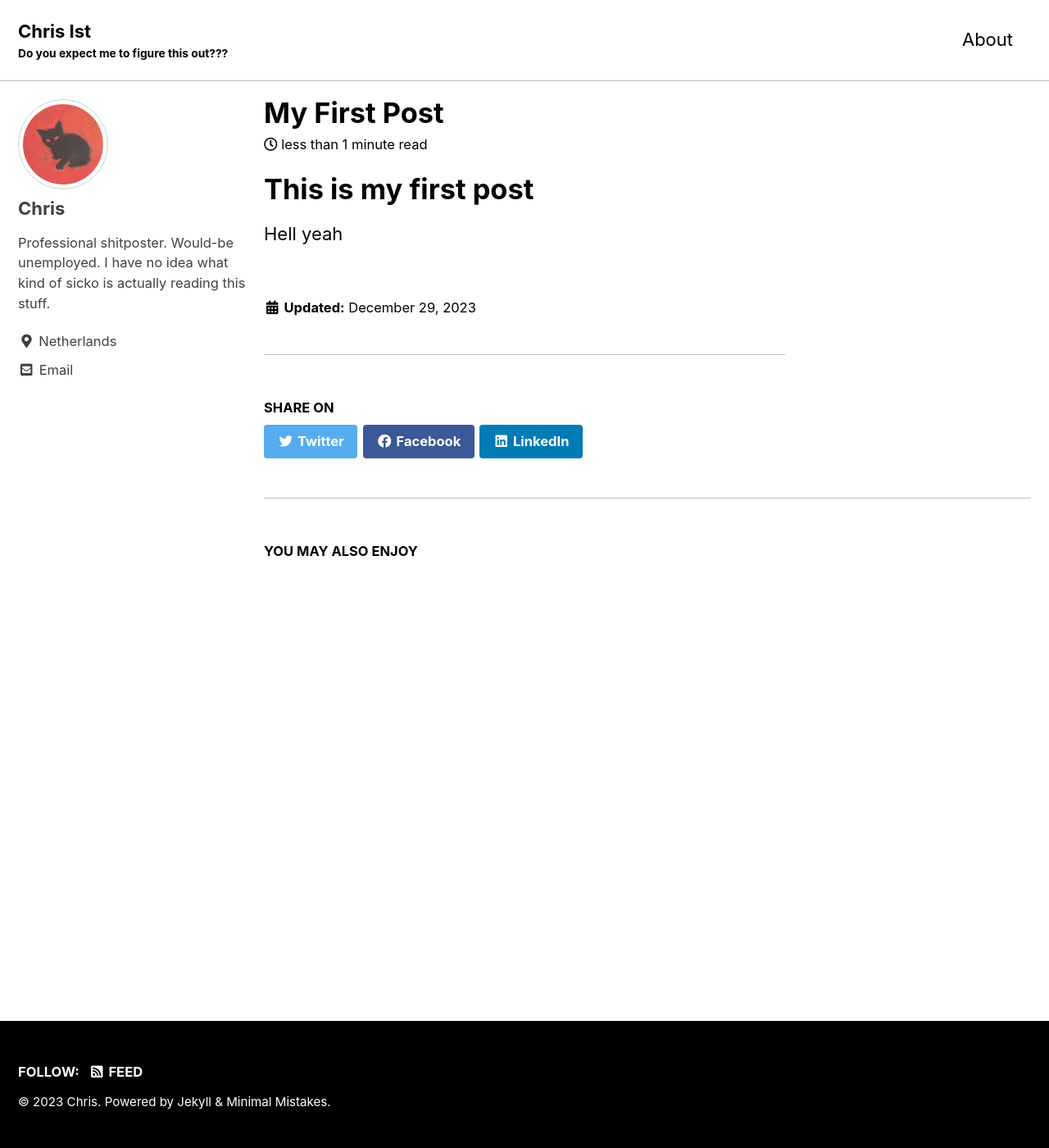
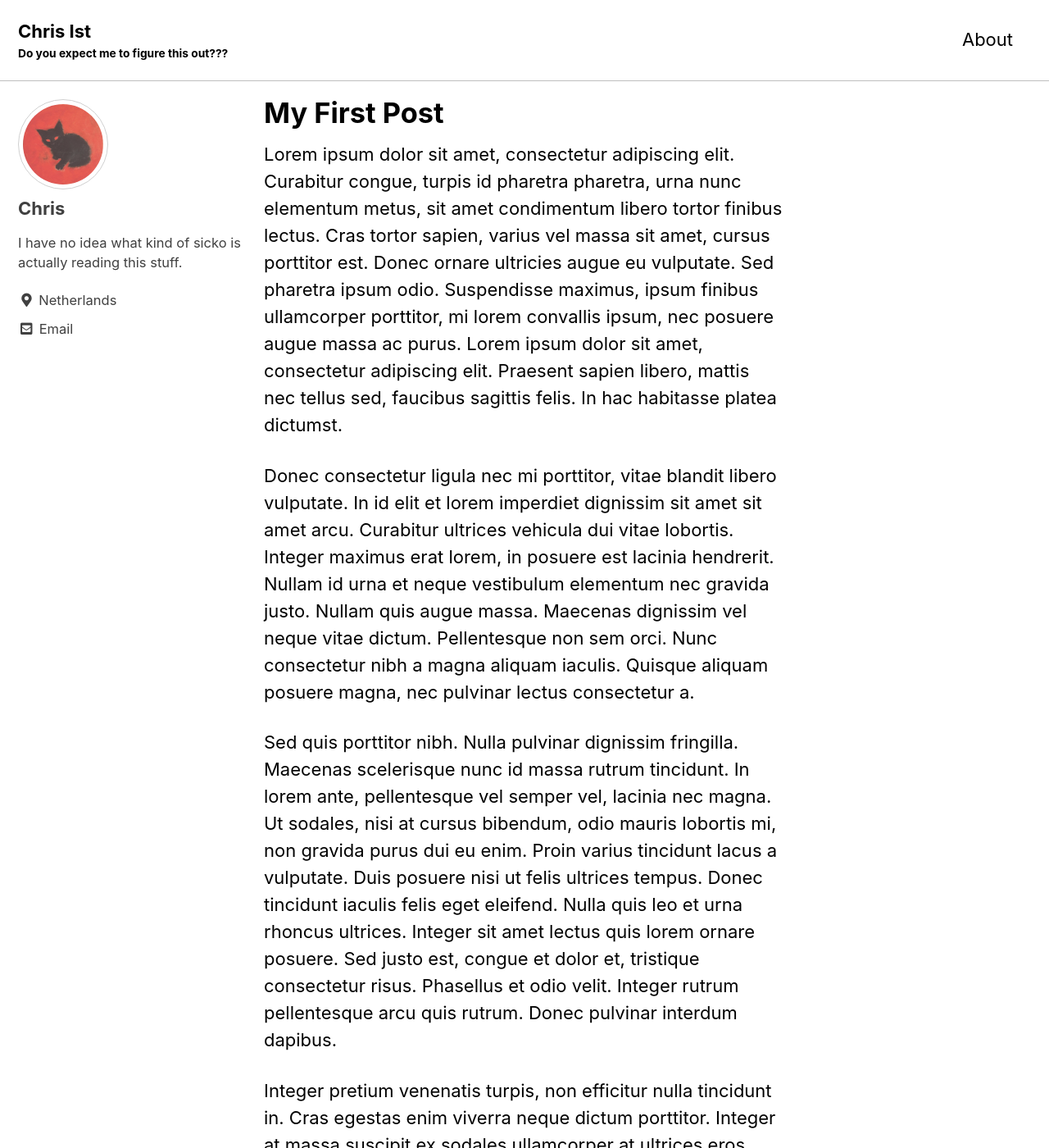
Before and after one commit to Jokip7/jokip7.github.io, a Jekyll site: the page built from _posts/2023-12-29-my-first-post.md, in a window 1280 px wide and 1400 px high. Shown: the whole window at 82% size. Built offline with Jekyll 4.4.1, drawn with Linux system fonts in a browser that asks for light colours; cached includes are drawn as plain includes; some of the changed text lies outside the part shown.

Commit message:
Removed read_time and related

```diff
--- a/_config.yml
+++ b/_config.yml
@@ -106,7 +106,7 @@
 author:
   name             : "Chris"
   avatar           : /assets/images/bio-photo.jpg # path of avatar image, e.g. "/assets/images/bio-photo.jpg"
-  bio              : "Professional shitposter. Would-be unemployed. I have no idea what kind of sicko is actually reading this stuff."
+  bio              : "I have no idea what kind of sicko is actually reading this stuff."
   location         : "Netherlands"
   email            : "info@chris.ist"
   links:
@@ -286,10 +286,10 @@
     values:
       layout: single
       author_profile: true
-      read_time: true
+      # read_time: true
       comments: # true
       share: true
-      related: true
+      # related: true
   # _pages
   - scope:
       path: ""
--- a/_posts/2023-12-29-my-first-post.md
+++ b/_posts/2023-12-29-my-first-post.md
@@ -2,6 +2,12 @@
 
 ---
 
-# This is my first post
+Lorem ipsum dolor sit amet, consectetur adipiscing elit. Curabitur congue, turpis id pharetra pharetra, urna nunc elementum metus, sit amet condimentum libero tortor finibus lectus. Cras tortor sapien, varius vel massa sit amet, cursus porttitor est. Donec ornare ultricies augue eu vulputate. Sed pharetra ipsum odio. Suspendisse maximus, ipsum finibus ullamcorper porttitor, mi lorem convallis ipsum, nec posuere augue massa ac purus. Lorem ipsum dolor sit amet, consectetur adipiscing elit. Praesent sapien libero, mattis nec tellus sed, faucibus sagittis felis. In hac habitasse platea dictumst.
 
-Hell yeah
+Donec consectetur ligula nec mi porttitor, vitae blandit libero vulputate. In id elit et lorem imperdiet dignissim sit amet sit amet arcu. Curabitur ultrices vehicula dui vitae lobortis. Integer maximus erat lorem, in posuere est lacinia hendrerit. Nullam id urna et neque vestibulum elementum nec gravida justo. Nullam quis augue massa. Maecenas dignissim vel neque vitae dictum. Pellentesque non sem orci. Nunc consectetur nibh a magna aliquam iaculis. Quisque aliquam posuere magna, nec pulvinar lectus consectetur a.
+
+Sed quis porttitor nibh. Nulla pulvinar dignissim fringilla. Maecenas scelerisque nunc id massa rutrum tincidunt. In lorem ante, pellentesque vel semper vel, lacinia nec magna. Ut sodales, nisi at cursus bibendum, odio mauris lobortis mi, non gravida purus dui eu enim. Proin varius tincidunt lacus a vulputate. Duis posuere nisi ut felis ultrices tempus. Donec tincidunt iaculis felis eget eleifend. Nulla quis leo et urna rhoncus ultrices. Integer sit amet lectus quis lorem ornare posuere. Sed justo est, congue et dolor et, tristique consectetur risus. Phasellus et odio velit. Integer rutrum pellentesque arcu quis rutrum. Donec pulvinar interdum dapibus.
+
+Integer pretium venenatis turpis, non efficitur nulla tincidunt in. Cras egestas enim viverra neque dictum porttitor. Integer at massa suscipit ex sodales ullamcorper at ultrices eros. Suspendisse potenti. Phasellus velit arcu, fermentum efficitur lacus nec, porttitor maximus enim. Donec dictum vehicula massa blandit accumsan. Vestibulum ante ipsum primis in faucibus orci luctus et ultrices posuere cubilia curae; Etiam tristique mauris sit amet imperdiet egestas.
+
+Integer interdum, sapien id feugiat fermentum, nibh elit molestie nisi, luctus ornare neque mauris vitae nibh. Morbi nunc est, aliquet ac tempus lacinia, facilisis a nisl. Sed at dolor tincidunt, tincidunt diam ut, sagittis urna. Mauris nec lorem et nibh luctus viverra quis quis ex. In congue sem ac tortor malesuada, ut commodo massa hendrerit. Suspendisse facilisis scelerisque ligula, vehicula iaculis nunc imperdiet ac. Nam non aliquet lorem. Orci varius natoque penatibus et magnis dis parturient montes, nascetur ridiculus mus. Nulla facilisi. Nullam vel quam ante. Praesent eros ex, volutpat a porta ac, faucibus eu dui. Aliquam erat volutpat. Proin rhoncus vitae dui et rutrum. Suspendisse potenti.
--- a/index.html
+++ b/index.html
@@ -5,6 +5,6 @@
 title: "Welcome"
 tagline: "E252 I'VE FORGOTTEN WHAT I WAS ABOUT TO SAY"
 header:
-    overlay_image: /assets/images/foggy_forest.jpg
-    caption: "Photo credit: [**flickr - flexible fotography**](https://www.flickr.com/photos/flexible_fotography/53353650511)"
+    overlay_image: /assets/images/home_header.jpg
+    caption: "Photo credit: [**flickr - flexible fotography**](https://www.flickr.com/photos/flexible_fotography/53352778837) under [**CC BY-NC-SA 2.0**](https://creativecommons.org/licenses/by-nc-sa/2.0/)"
 ---
```
Also changed, not shown: 2 other files.
